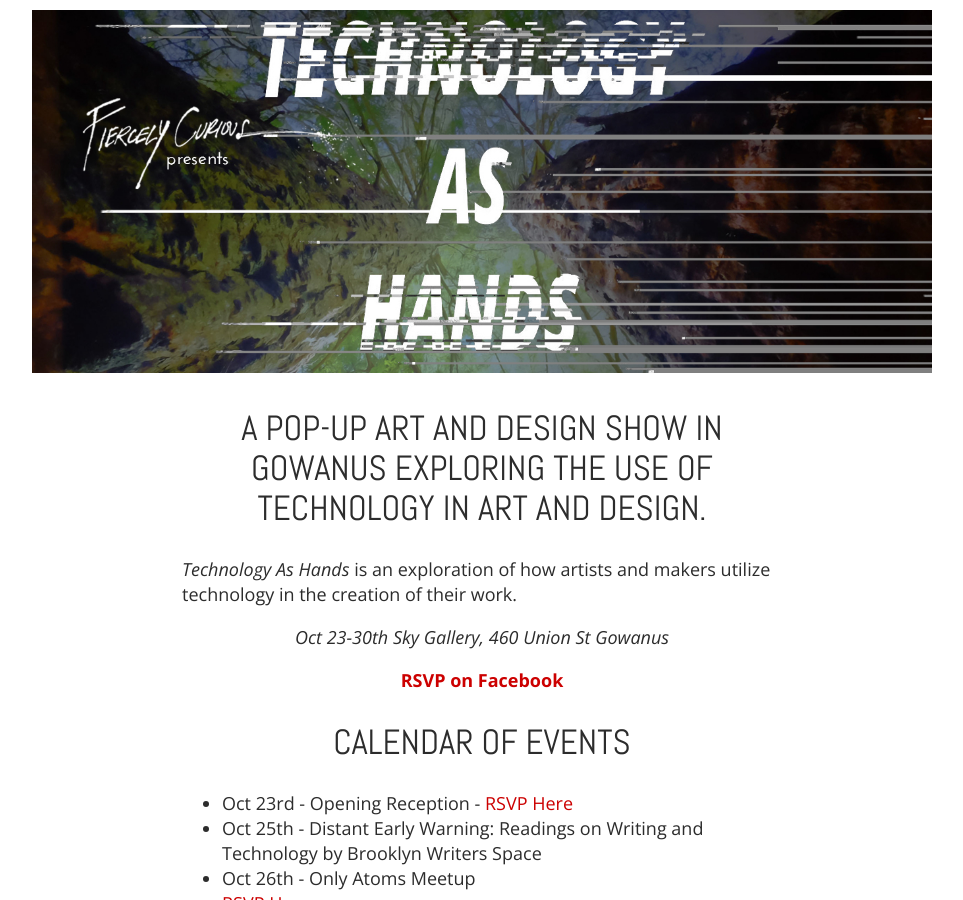
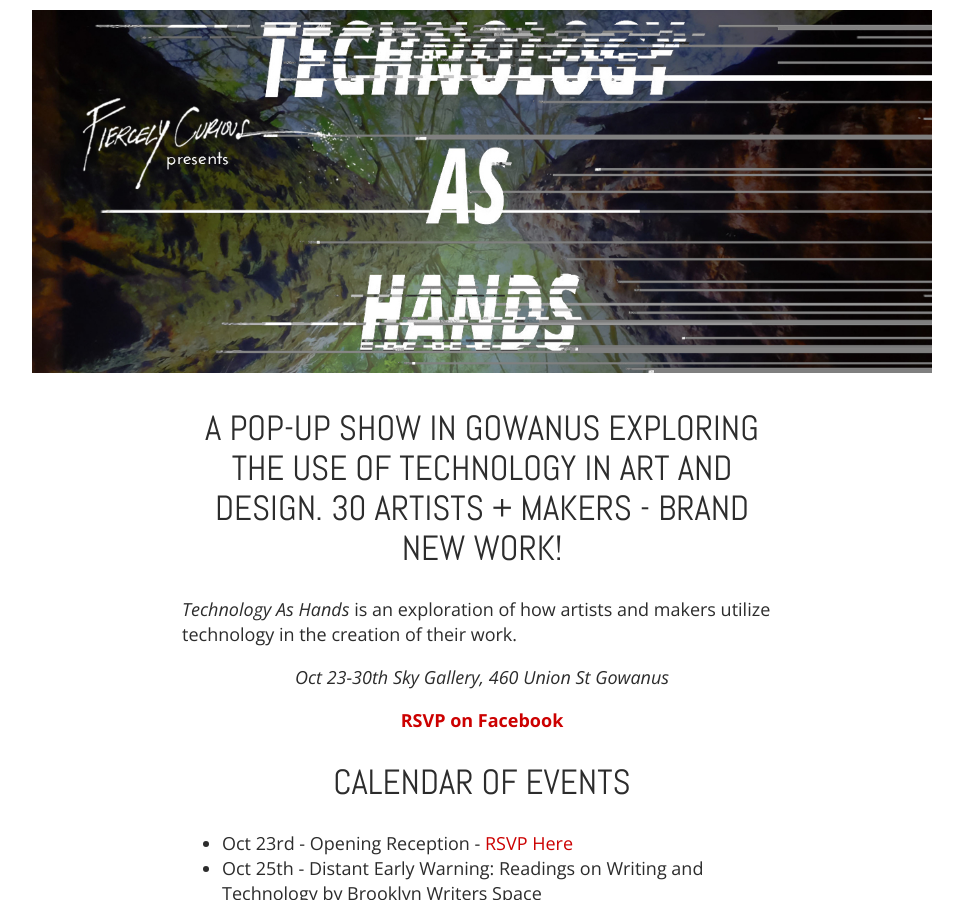
Before and after one commit to technologyashands/technologyashands.github.io, a Jekyll site: the page built from index.html, in a window 1280 px wide and 900 px high. Shown: the whole window, without its empty margins (158-1121 px from the left). Built offline with Jekyll 4.4.1, drawn with Linux system fonts in a browser that asks for light colours; nearby versions of some CDN libraries.

Commit message:
Update index.html

```diff
--- a/index.html
+++ b/index.html
@@ -11,7 +11,8 @@ layout: default
 
 <div class="introtext">
 
-  <h2 class="center">A pop-up art and design show in Gowanus exploring the use of technology in art and design.</h2>
+  <h2 class="center">A pop-up show in Gowanus exploring the use of technology in art and design.
+  30 Artists + Makers - Brand new work!</h2>
 
 
 	<p><em>Technology As Hands</em> is an exploration of how artists and makers utilize technology in the creation of their work.</p>
```
